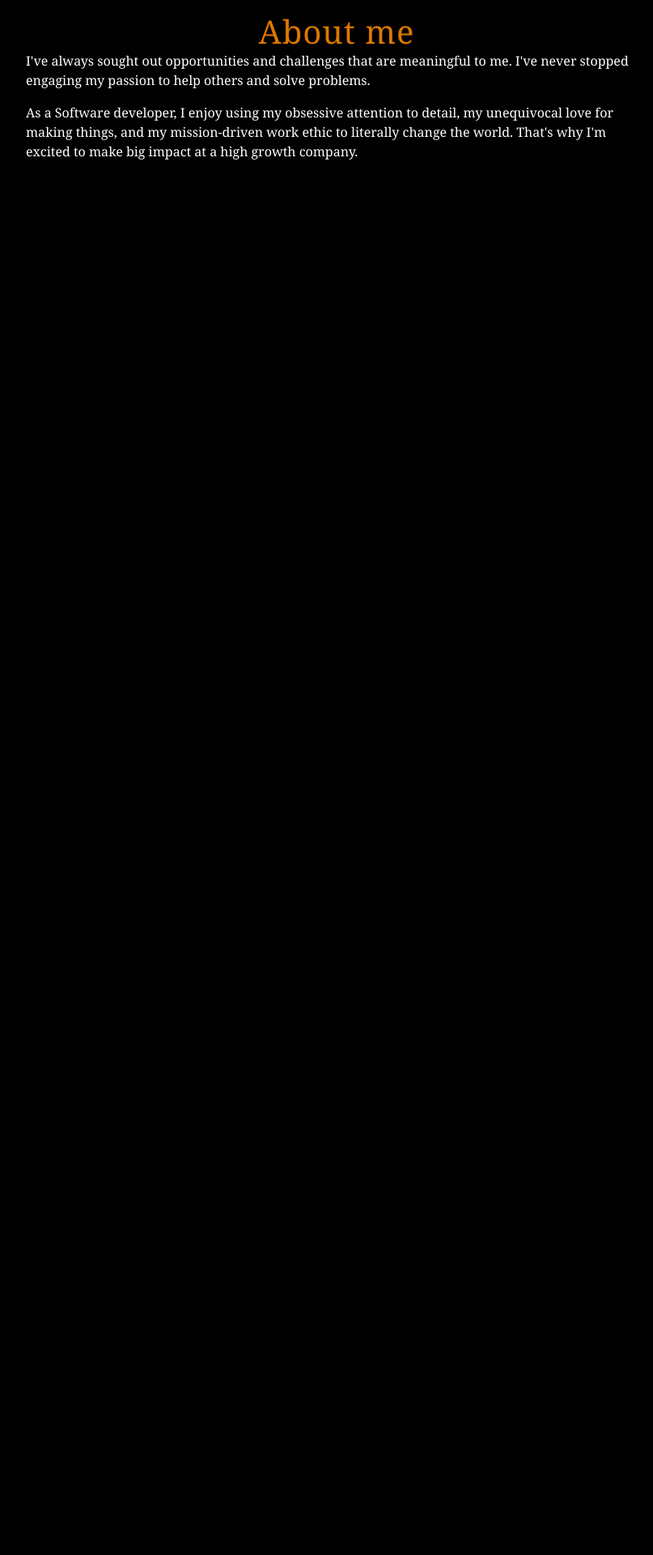
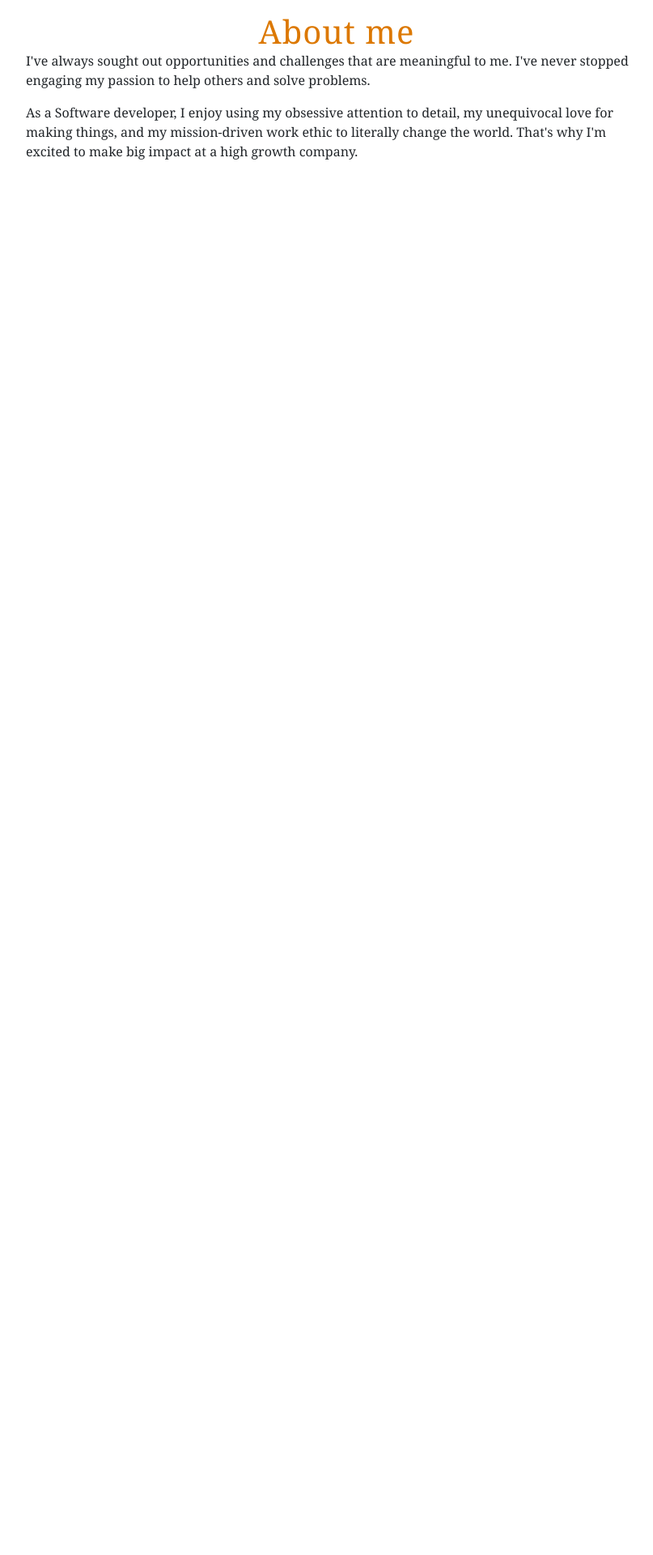
Before and after one commit to MikelGV/Personal-Website, a Flask app: page / in a window 1280 px wide. Shown: the part 501-2421 px from the top of the page at 81% size, without its empty margins (96-903 px from the left). Run offline with Flask 2, Linux system fonts and the light colour scheme.

Commit message:
body color deleted

```diff
--- a/src/flaskr/static/css/base.css
+++ b/src/flaskr/static/css/base.css
@@ -1,20 +1,20 @@
 .main {
-    min-height: 100vh;
-    height: 100%;
+    min-height: 50vh;
+    height: 50%;
 }
 .head{
-    font-family: Georgia, 'Times New Roman', Times, serif;
+    font-family: Arial, Helvetica, sans-serif;
     font-weight: 380;
 }
 .footer {
-    font-family: Georgia, 'Times New Roman', Times, serif;
+    font-family: Arial, Helvetica, sans-serif;
     font-weight: 380;
 }
 body {
     margin: 0;
     padding: 0;
-    background: black;
-    color: white;
+    background: white;
+
 }
 :root {
     --main-background-color: #f2f2f2;
```
